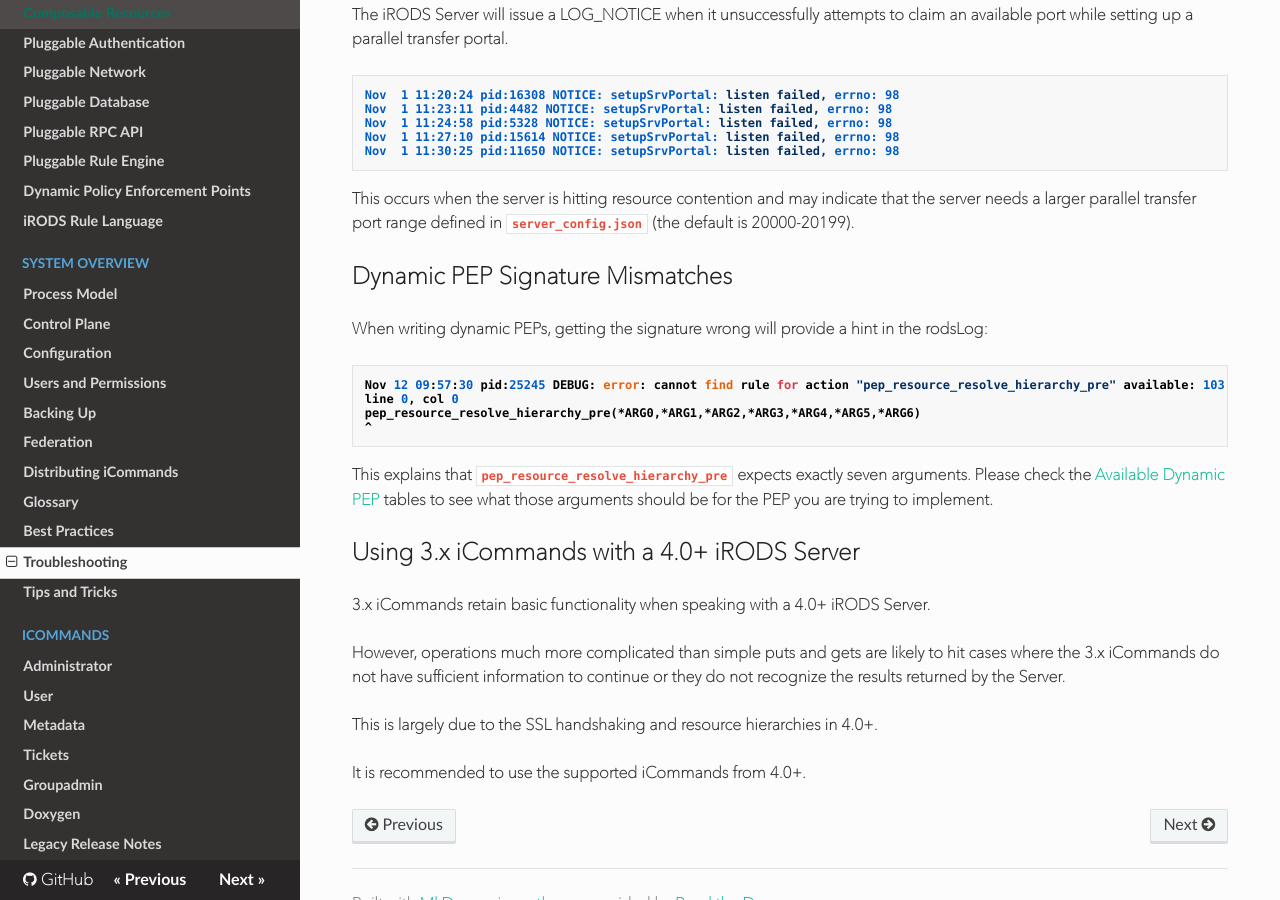
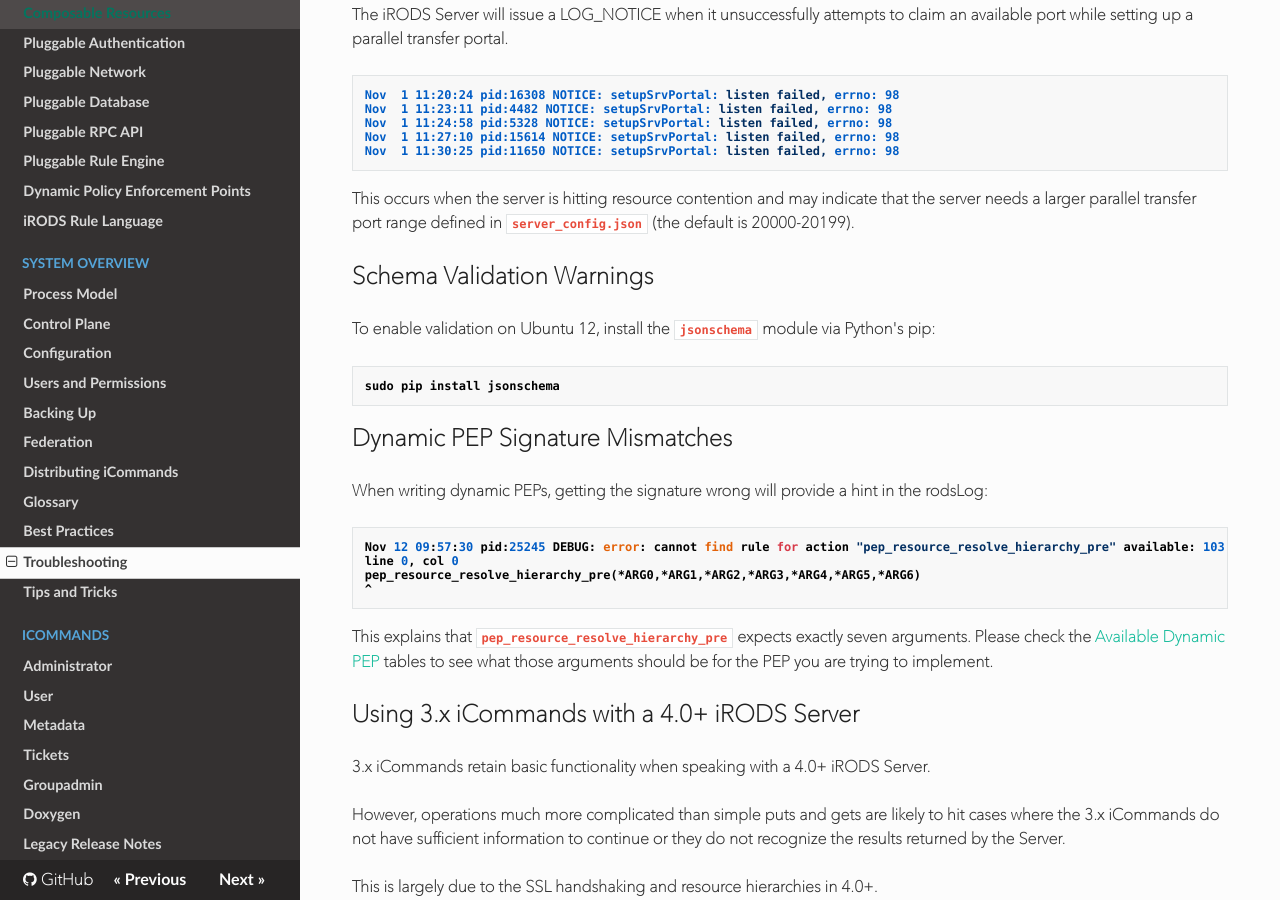
Before and after one commit to irods/irods_docs, an MkDocs documentation site: the page built from docs/system_overview/troubleshooting.md, in a window 1280 px wide and 900 px high, scrolled down 4966 px. Built offline with MkDocs 1.6.1, drawn with Linux system fonts in a browser that asks for light colours; nearby versions of some CDN libraries; old or Windows-style settings are respelled for this version of MkDocs.

Commit message:
[irods/irods#2838] troubleshooting for schema validation warnings

````diff
--- a/docs/system_overview/troubleshooting.md
+++ b/docs/system_overview/troubleshooting.md
@@ -180,6 +180,14 @@ Nov  1 11:30:25 pid:11650 NOTICE: setupSrvPortal: listen failed, errno: 98
 
 This occurs when the server is hitting resource contention and may indicate that the server needs a larger parallel transfer port range defined in `server_config.json` (the default is 20000-20199).
 
+## Schema Validation Warnings
+
+To enable validation on Ubuntu 12, install the `jsonschema` module via Python's pip:
+
+```
+sudo pip install jsonschema
+```
+
 ## Dynamic PEP Signature Mismatches
 
 When writing dynamic PEPs, getting the signature wrong will provide a hint in the rodsLog:
````
